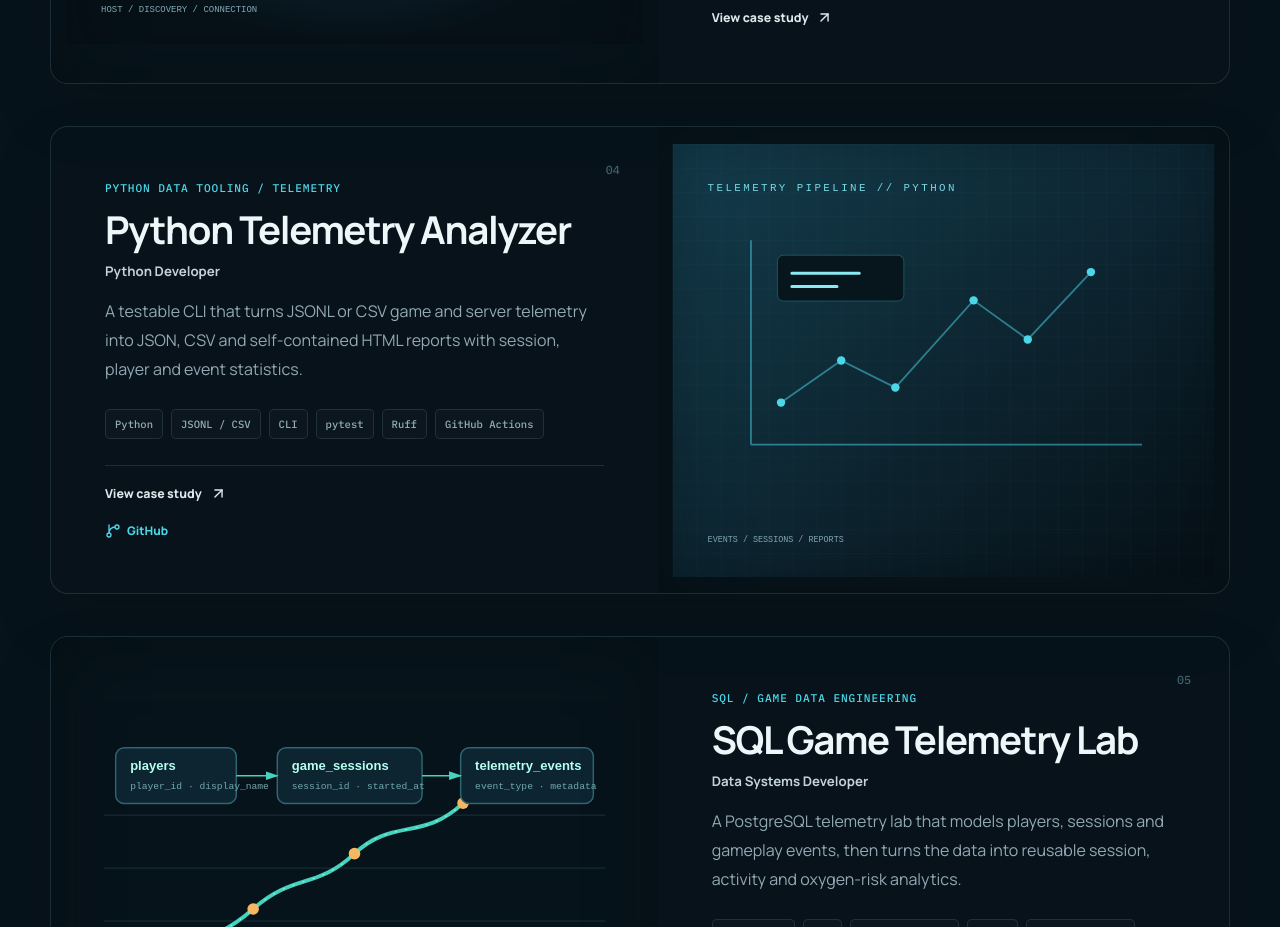
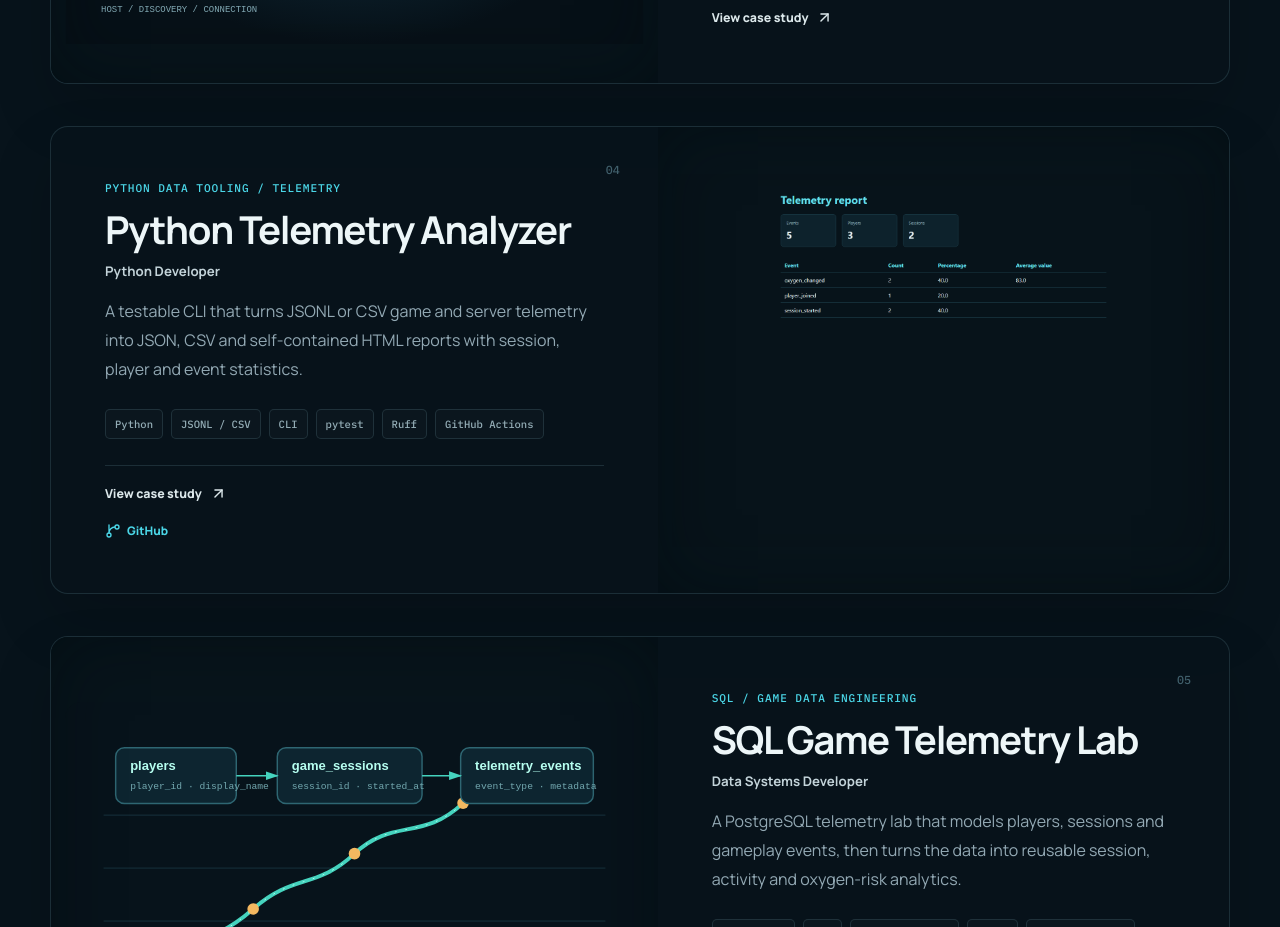
Before and after one commit to Make4T/portfolio, a React (Vite) app: page / in a window 1280 px wide. Shown: the part 3700-4627 px from the top of the page. Built offline with nearby package versions, Linux system fonts and the light colour scheme.

Commit message:
Show Python telemetry report in portfolio

```diff
--- a/src/data/projects.ts
+++ b/src/data/projects.ts
@@ -73,8 +73,8 @@ export const projects: Project[] = [
     role: "Python Developer",
     description: "A testable CLI that turns JSONL or CSV game and server telemetry into JSON, CSV and self-contained HTML reports with session, player and event statistics.",
     technologies: ["Python", "JSONL / CSV", "CLI", "pytest", "Ruff", "GitHub Actions"],
-    image: "./images/projects/python-telemetry-analyzer.svg",
-    imageAlt: "Telemetry event stream transformed into an analytics report",
+    image: "./images/projects/python-telemetry-analyzer.png",
+    imageAlt: "Python Telemetry Analyzer HTML report showing event, player and session totals with event distribution statistics",
     systems: ["JSONL and CSV parsing", "Event and session aggregation", "Player and session metrics", "Malformed-row warnings", "Strict CI mode", "JSON, CSV and HTML reports", "Tested package build"],
     challenge: "Telemetry is useful only when bad rows do not silently disappear. The analyzer keeps valid events flowing, reports the exact malformed line and offers strict mode for pipelines where data quality must stop the build.",
     github: "https://github.com/Make4T/python-telemetry-analyzer",
```
Also changed, not shown: public/images/projects/python-telemetry-analyzer.png (added).
